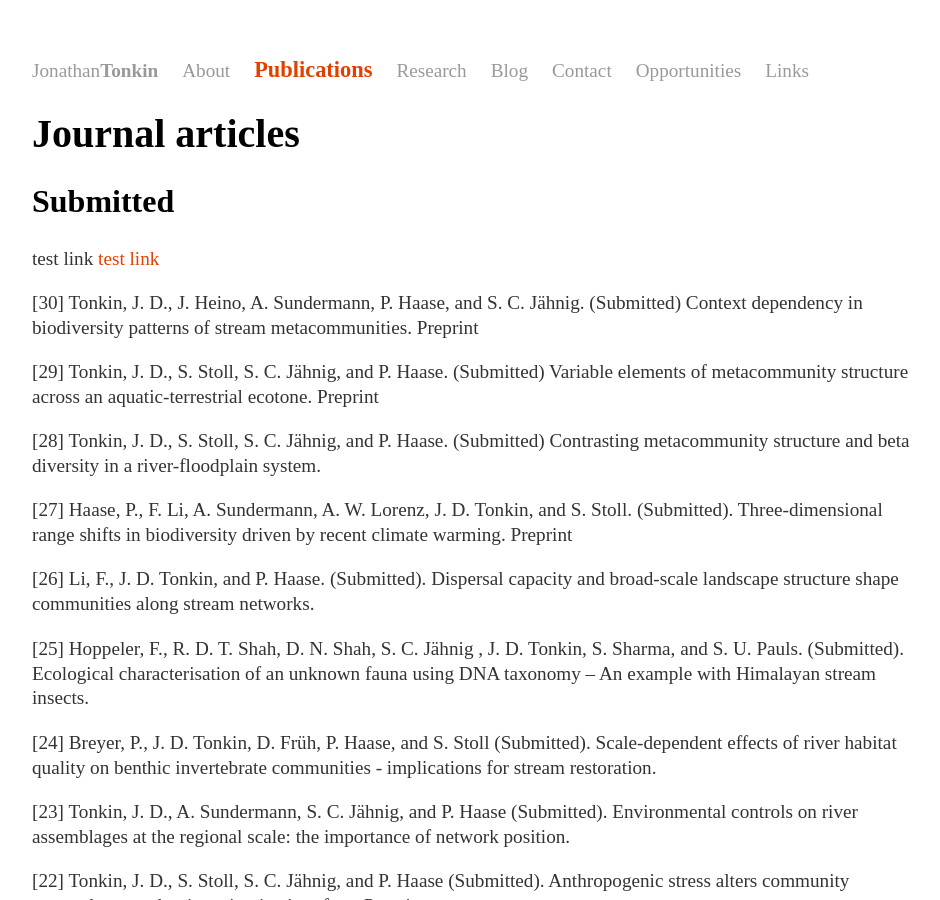
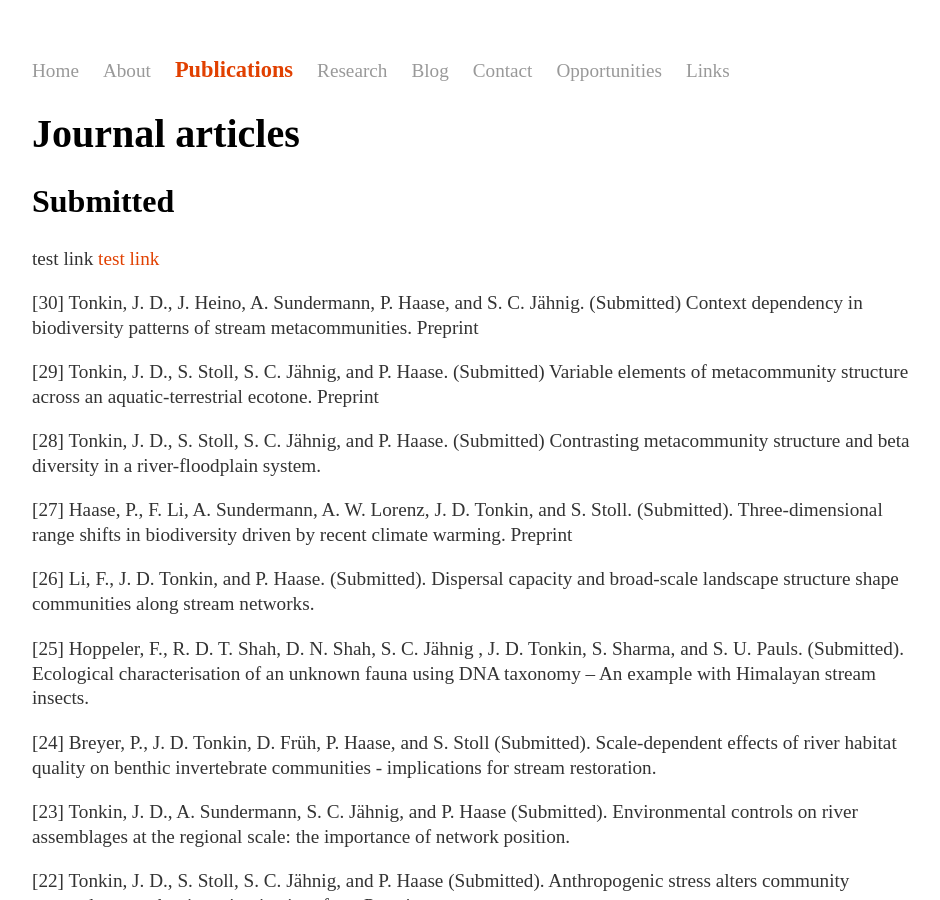
Before and after one commit to jdtonkin/jdtonkin.github.io, a Jekyll site: the page built from Publications/index.html, in a window 1280 px wide and 900 px high. Shown: the whole window, without its empty margins (160-1100 px from the left). Built offline with Jekyll 4.4.1, drawn with Linux system fonts in a browser that asks for light colours.

Commit message:
Update default.html

```diff
--- a/_layouts/default.html
+++ b/_layouts/default.html
@@ -12,7 +12,7 @@
 
     <nav>
 <ul>
-<li {%if page.title == '' %}class="activepage"{% endif %}><a href="/">Jonathan<strong>Tonkin</strong></a></li>
+<li {%if page.title == 'Home' %}class="activepage"{% endif %}><a href="/">Home</a></li>
    <li {%if page.title == 'About' %}class="activepage"{% endif %}><a href="/About/">About</a></li>
    <li {%if page.title == 'Publications' %}class="activepage"{% endif %}><a href="/Publications/">Publications</a></li>
    <li {%if page.title == 'Research' %}class="activepage"{% endif %}><a href="/Research/">Research</a></li>
```
